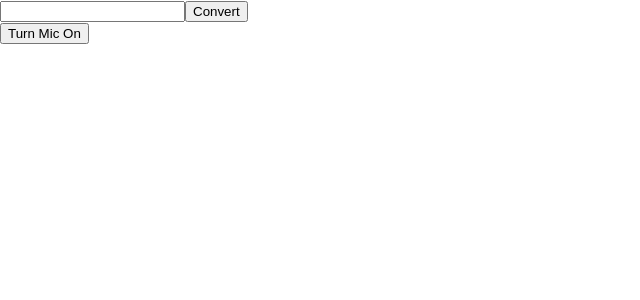
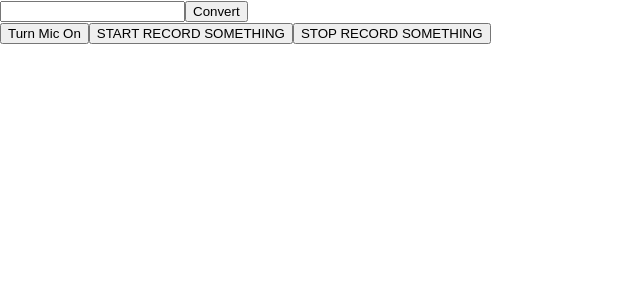
Before and after one commit to jackbittiner/midily, a React (Create React App) app: page / in a window 1280 px wide. Shown: the top 300 px of the page, without its empty margins (0-640 px from the left). Built offline with nearby package versions, Linux system fonts and the light colour scheme.

Commit message:
:sparkles: start and stop recording audio

```diff
--- a/src/components/recorder/index.js
+++ b/src/components/recorder/index.js
@@ -1,20 +1,24 @@
-import React, {useState} from 'react';
+import React, { useState } from "react";
 
 const Recorder = () => {
-    const [audioContext, setAudioContext] = useState(null)
+  const [audioContext, setAudioContext] = useState(null);
+  const [mediaRecorder, setMediaRecorder] = useState(null);
+  const [recordingData, setRecordingData] = useState([]);
 
   const getMicrophone = async () => {
     const audio = await navigator.mediaDevices.getUserMedia({
       audio: true,
       video: false
     });
+    const recorder = new MediaRecorder(audio);
+    setMediaRecorder(recorder);
     setAudioContext(audio);
-    }
+  };
 
   const stopMicrophone = () => {
     audioContext.getTracks().forEach(track => track.stop());
     setAudioContext(null);
-    }
+  };
 
   const toggleMicrophone = () => {
     if (audioContext) {
@@ -22,13 +26,28 @@ const Recorder = () => {
     } else {
       getMicrophone();
     }
-    }
+  };
 
-    return(
+  const startRecording = () => {
+    mediaRecorder.start();
+    mediaRecorder.ondataavailable = function(e) {
+      setRecordingData(recordingData.concat(e.data));
+    };
+  };
+
+  const stopRecording = () => {
+    mediaRecorder.stop();
+  };
+
+  return (
     <div>
-            <button onClick={() => toggleMicrophone()}>{audioContext ? "Turn Mic Off" : "Turn Mic On"}</button>
+      <button onClick={() => toggleMicrophone()}>
+        {audioContext ? "Turn Mic Off" : "Turn Mic On"}
+      </button>
+      <button onClick={() => startRecording()}>START RECORD SOMETHING</button>
+      <button onClick={() => stopRecording()}>STOP RECORD SOMETHING</button>
     </div>
-    )
-}
+  );
+};
 
 export default Recorder;
```
Lines whose indentation alone changed are shown as unchanged.
